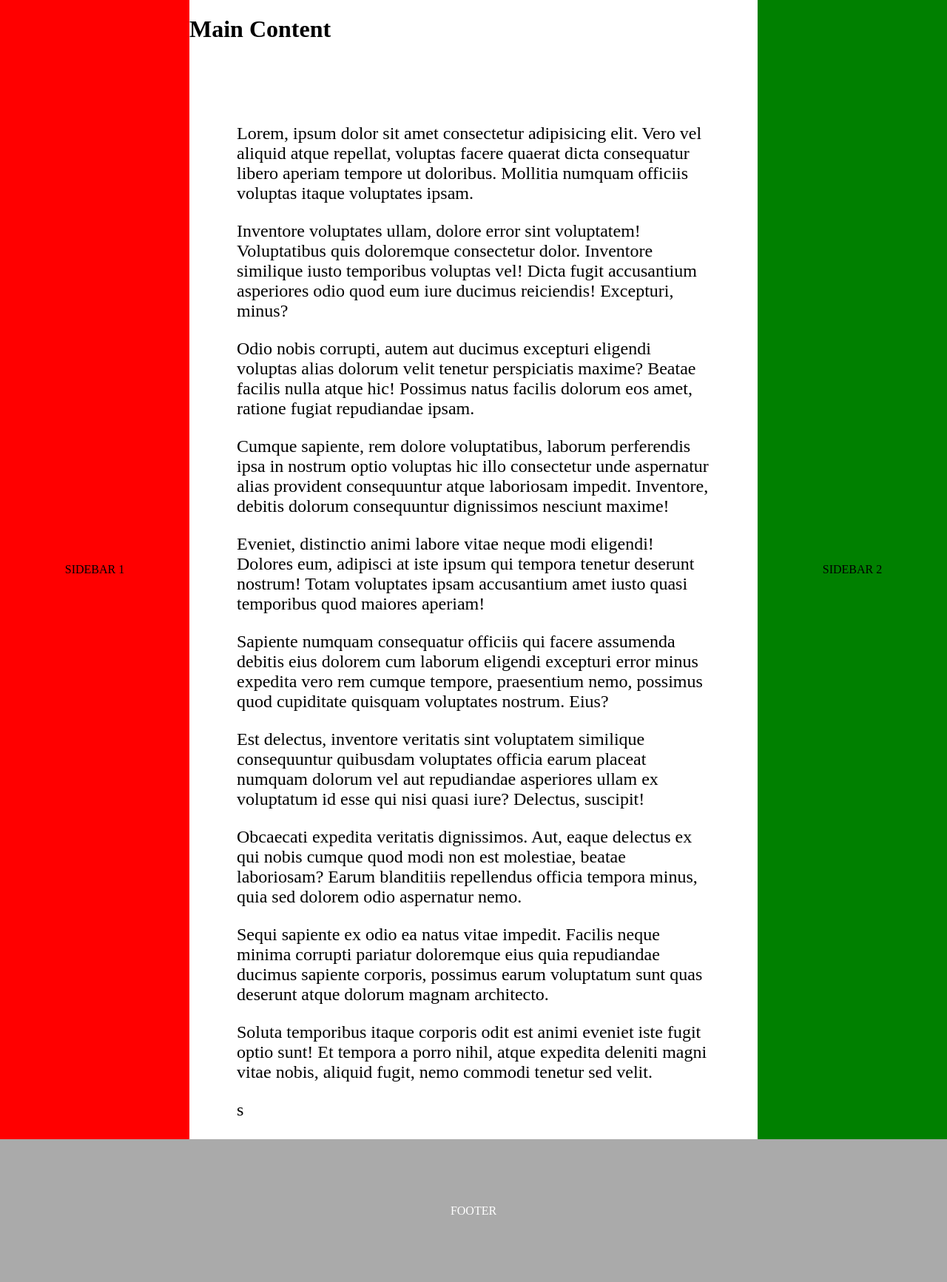
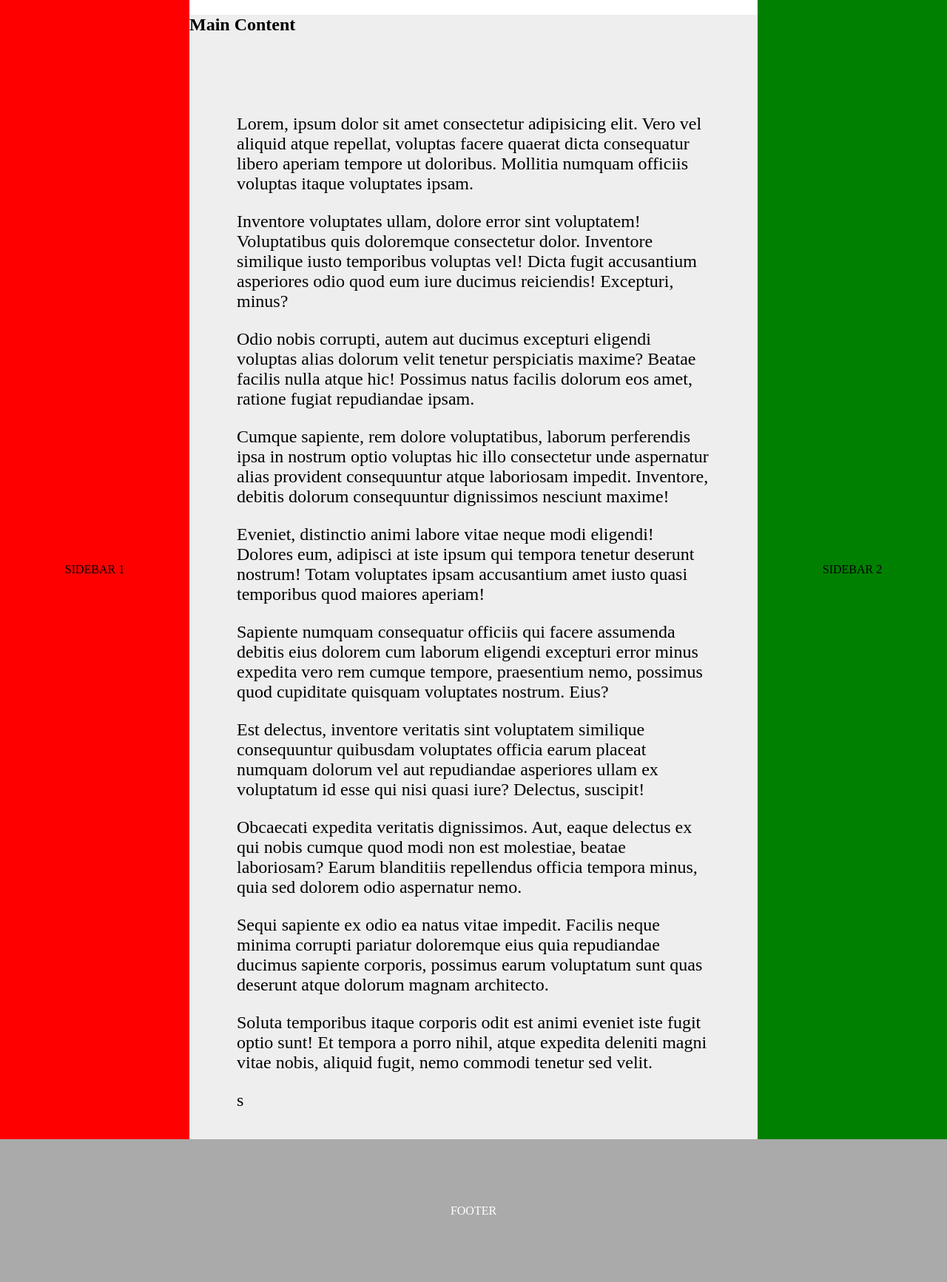
Before and after one commit to furenku/frontend-example, a PHP site: page / in a window 1280 px wide. Shown: the part 193-1926 px from the top of the page at 74% size. Run offline with PHP 8.4, Linux system fonts and the light colour scheme.

Commit message:
added home element

```diff
--- a/components/home/home.php
+++ b/components/home/home.php
@@ -1,6 +1,10 @@
-<h1>
-    Main Content
-</h1>
+<section id="home">
+
+    <h1>
+        Main Content
+    </h1>
 
 
-<?php include_once('components/home/home-text/home-text.php'); ?>
+    <?php include_once('components/home/home-text/home-text.php'); ?>
+
+</section>
--- /dev/null
+++ b/components/home/home.scss
@@ -0,0 +1,3 @@
+#home {
+    background-color: #eee;
+}
--- a/styles/css/styles.css
+++ b/styles/css/styles.css
@@ -62,6 +62,10 @@ body > *,
   background-color: green;
 }
 
+#home {
+  background-color: #eee;
+}
+
 #home-text {
   padding: 4rem;
   font-size: 24px;
--- a/styles/scss/styles.scss
+++ b/styles/scss/styles.scss
@@ -9,4 +9,5 @@
 @import '../../components/general/sidebar-2/sidebar-2';
 
 
+@import '../../components/home/home';
 @import '../../components/home/home-text/home-text';
```
Also changed, not shown: components/home/home.pug (+4 -4 lines), index-pug.html (+6 -3 lines), 1 other file.
